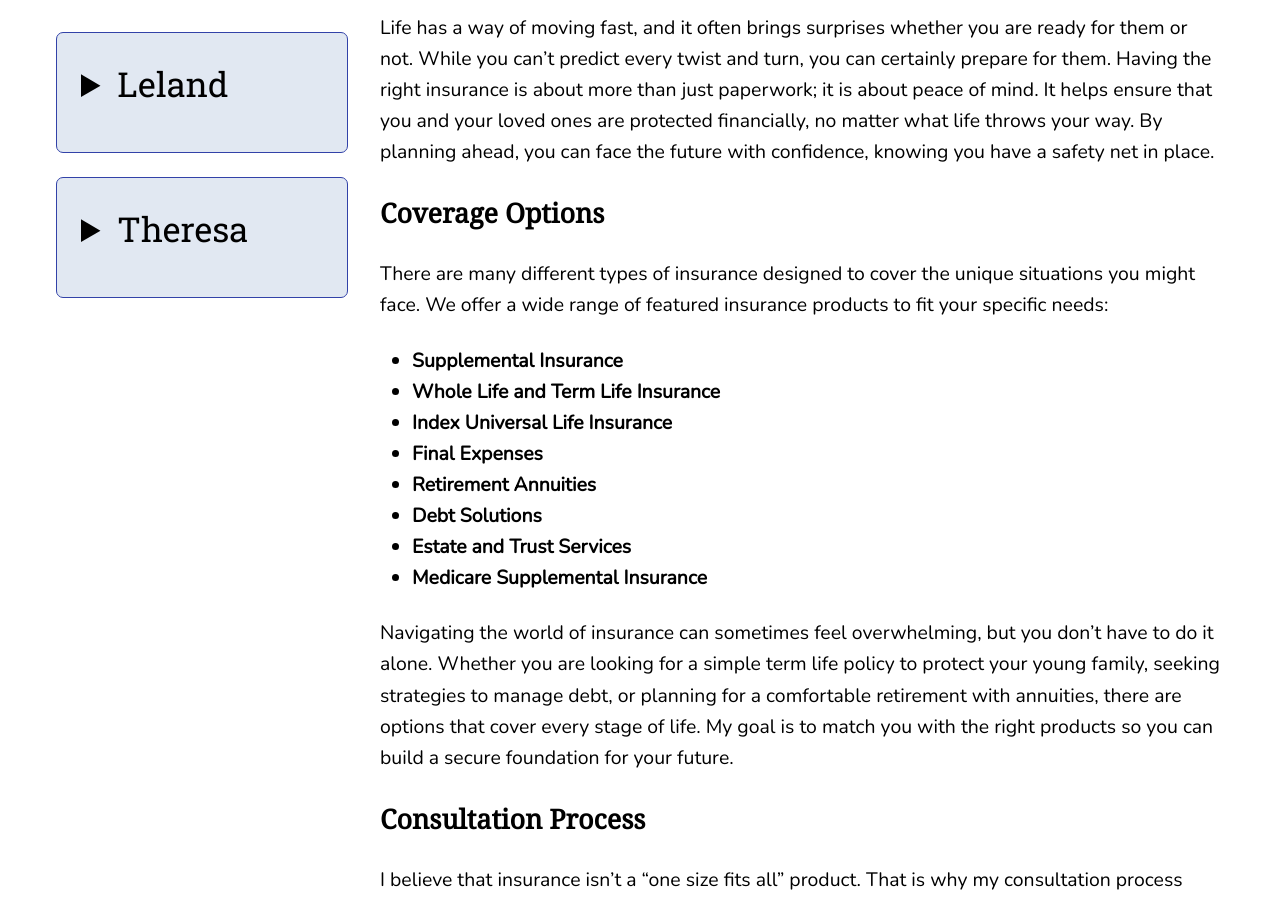
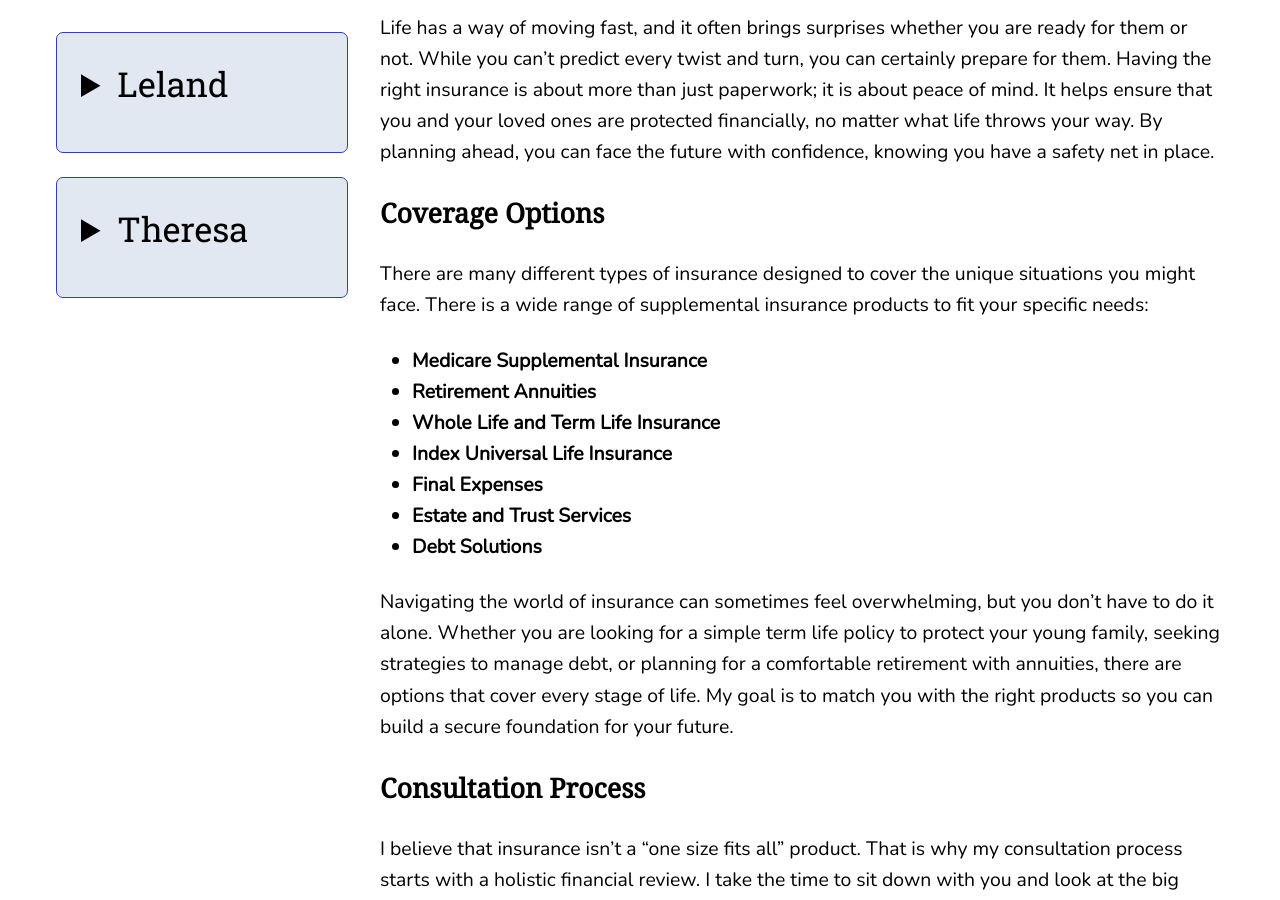
Before and after one commit to lelandsampson/Leland-Sampson-Website, a Jekyll site: the page built from for-individuals.md, in a window 1280 px wide and 900 px high, scrolled down 414 px. Built offline with Jekyll 4.4.1, drawn with Linux system fonts in a browser that asks for light colours.

Commit message:
Update for-individuals.md

```diff
--- a/for-individuals.md
+++ b/for-individuals.md
@@ -9,16 +9,15 @@ title: Insurance for Individuals
 Life has a way of moving fast, and it often brings surprises whether you are ready for them or not. While you can't predict every twist and turn, you can certainly prepare for them. Having the right insurance is about more than just paperwork; it is about peace of mind. It helps ensure that you and your loved ones are protected financially, no matter what life throws your way. By planning ahead, you can face the future with confidence, knowing you have a safety net in place.
 
 ## Coverage Options
-There are many different types of insurance designed to cover the unique situations you might face. We offer a wide range of featured insurance products to fit your specific needs:
+There are many different types of insurance designed to cover the unique situations you might face. There is a wide range of supplemental insurance products to fit your specific needs:
 
-* **Supplemental Insurance**
+* **Medicare Supplemental Insurance**
+* **Retirement Annuities**
 * **Whole Life and Term Life Insurance**
 * **Index Universal Life Insurance**
 * **Final Expenses**
-* **Retirement Annuities**
+* **Estate and Trust Services**
 * **Debt Solutions**
-* **Estate and Trust Services**
-* **Medicare Supplemental Insurance**
 
 Navigating the world of insurance can sometimes feel overwhelming, but you don't have to do it alone. Whether you are looking for a simple term life policy to protect your young family, seeking strategies to manage debt, or planning for a comfortable retirement with annuities, there are options that cover every stage of life. My goal is to match you with the right products so you can build a secure foundation for your future.
 
```
